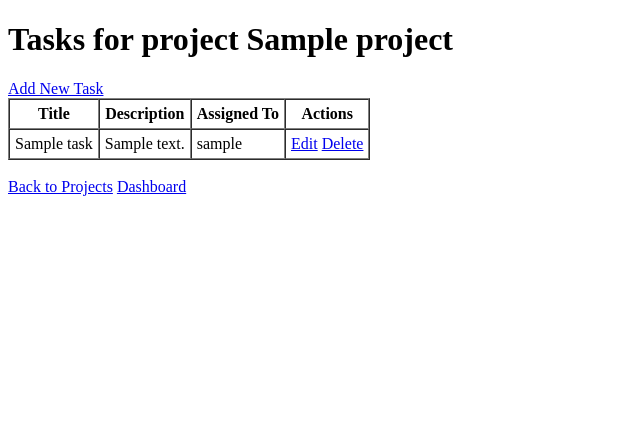
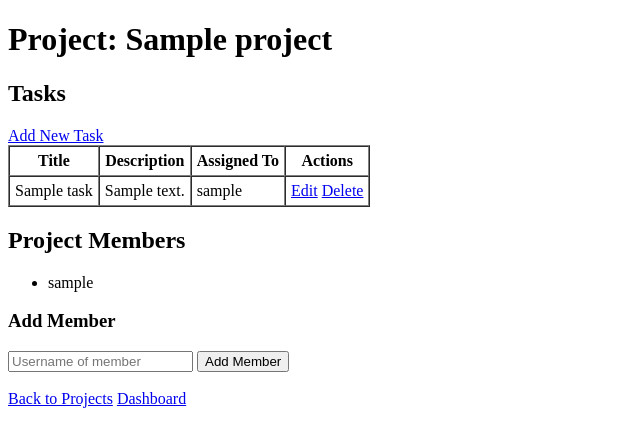
Before and after one commit to felixcosc/cosc213-project-management-tool, a PHP site: page /view_project.php?id=1 in a window 1280 px wide. Shown: the top 447 px of the page, without its empty margins (0-640 px from the left). Run offline with PHP 8.4, Linux system fonts and the light colour scheme; the visitor is signed in with stand-in values (Sample User, id 1); tables that the repository leaves empty hold one stand-in row (values such as "Sample post").

Commit message:
Bigger commit than I planned as I forgot earlier. I have added functionality for owners of projects to add members, and made it so members can view the project and their tasks.

```diff
--- a/delete_task.php
+++ b/delete_task.php
@@ -32,7 +32,7 @@ $task = $stmt->get_result()->fetch_assoc();
 $stmt->close();
 // In case the task in question cannot be found
 if (!$task || $task['owner_id'] != $user_id) {
-    echo "Task not found.";
+    echo "Task not found or you are not the owner.";
     exit;
 }
 
--- a/edit_task.php
+++ b/edit_task.php
@@ -33,7 +33,7 @@ $stmt->close();
 
 // Makes sure the task exists
 if (!$task || $task['owner_id'] != $user_id) {
-    echo "Task not found.";
+    echo "Task not found or you are not the owner.";
     exit;
 }
 
--- a/logout.php
+++ b/logout.php
@@ -3,6 +3,6 @@
 session_start();
 session_unset();
 session_destroy();
-header("Location: login.php");
+header("Location: login.html");
 exit();
 ?>
--- a/view_project.php
+++ b/view_project.php
@@ -2,7 +2,6 @@
 // For debugging
 error_reporting(E_ALL);
 ini_set('display_errors', 1);
-
 session_start();
 
 // Makes sure the user is logged in, if not redirects them to login.html
@@ -22,9 +21,18 @@ if (!isset($_GET['id']) || empty($_GET['id'])) {
 
 $project_id = intval($_GET['id']);
 
-// Verifies user ownership of project, going through prepare as security against SQL injection
-$stmt = $connection->prepare("SELECT * FROM projects WHERE id = ? AND owner_id = ?");
-$stmt->bind_param("ii", $project_id, $user_id);
+// Check if user is owner or member
+$stmt = $connection->prepare("
+    SELECT p.*, 'owner' AS role
+    FROM projects p
+    WHERE p.id = ? AND p.owner_id = ?
+    UNION
+    SELECT p.*, 'member' AS role
+    FROM projects p
+    JOIN project_members pm ON p.id = pm.project_id
+    WHERE p.id = ? AND pm.user_id = ?
+");
+$stmt->bind_param("iiii", $project_id, $user_id, $project_id, $user_id);
 $stmt->execute();
 $project = $stmt->get_result()->fetch_assoc();
 $stmt->close();
@@ -34,6 +42,7 @@ if (!$project) {
     echo "Project not found.";
     exit;
 }
+
 // Pulls all tasks for the given project. Wildcarded tasks table as we are using all values
 $stmt = $connection->prepare("SELECT t.*,  u.username AS assigned_username FROM tasks t LEFT JOIN users u ON t.assigned_to = u.id WHERE t.project_id = ?");
 $stmt->bind_param("i", $project_id);
@@ -41,17 +50,27 @@ $stmt->execute();
 $result = $stmt->get_result();
 $tasks = $result->fetch_all(MYSQLI_ASSOC);
 $stmt->close();
+
+// Pulls the project members
+$stmt = $connection->prepare("SELECT u.id, u.username FROM project_members pm JOIN users u ON pm.user_id = u.id WHERE pm.project_id = ?");
+$stmt->bind_param("i", $project_id);
+$stmt->execute();
+$members_result = $stmt->get_result();
+$members = $members_result->fetch_all(MYSQLI_ASSOC);
+$stmt->close();
 ?>
 
 <!DOCTYPE html>
 <html>
 <head>
  <meta charset="UTF-8">
- <title>Tasks for project <?php echo htmlspecialchars($project['title']); ?></title>
+ <title>Project <?php echo htmlspecialchars($project['title']); ?></title>
 </head>
 <body>
-<h1>Tasks for project <?php echo htmlspecialchars($project['title']); ?></h1>
-<a href="task_add.php?project_id=<?php echo $project_id; ?>">Add New Task</a><br>
+<h1>Project: <?php echo htmlspecialchars($project['title']); ?></h1>
+
+<h2>Tasks</h2>
+<a href="new_task.php?project_id=<?php echo $project_id; ?>">Add New Task</a><br>
 <?php if (empty($tasks)): ?>
  <p>No tasks found for this project.</p>
 <?php else: ?>
@@ -75,6 +94,21 @@ $stmt->close();
   <?php endforeach; ?>
  </table>
 <?php endif; ?>
+
+<h2>Project Members</h2>
+<ul>
+<?php foreach ($members as $member): ?>
+    <li><?php echo htmlspecialchars($member['username']); ?></li>
+<?php endforeach; ?>
+</ul>
+
+<h3>Add Member</h3>
+<form method="POST" action="add_project_member.php">
+    <input type="hidden" name="project_id" value="<?php echo $project_id; ?>">
+    <input type="text" name="username" placeholder="Username of member" required>
+    <button type="submit">Add Member</button>
+</form>
+
 <br>
 <a href="project.php">Back to Projects</a>
 <a href="dashboard.php">Dashboard</a>
```
Also changed, not shown: add_project_member.php (added, +77 -0 lines), project.php (+16 -6 lines).
